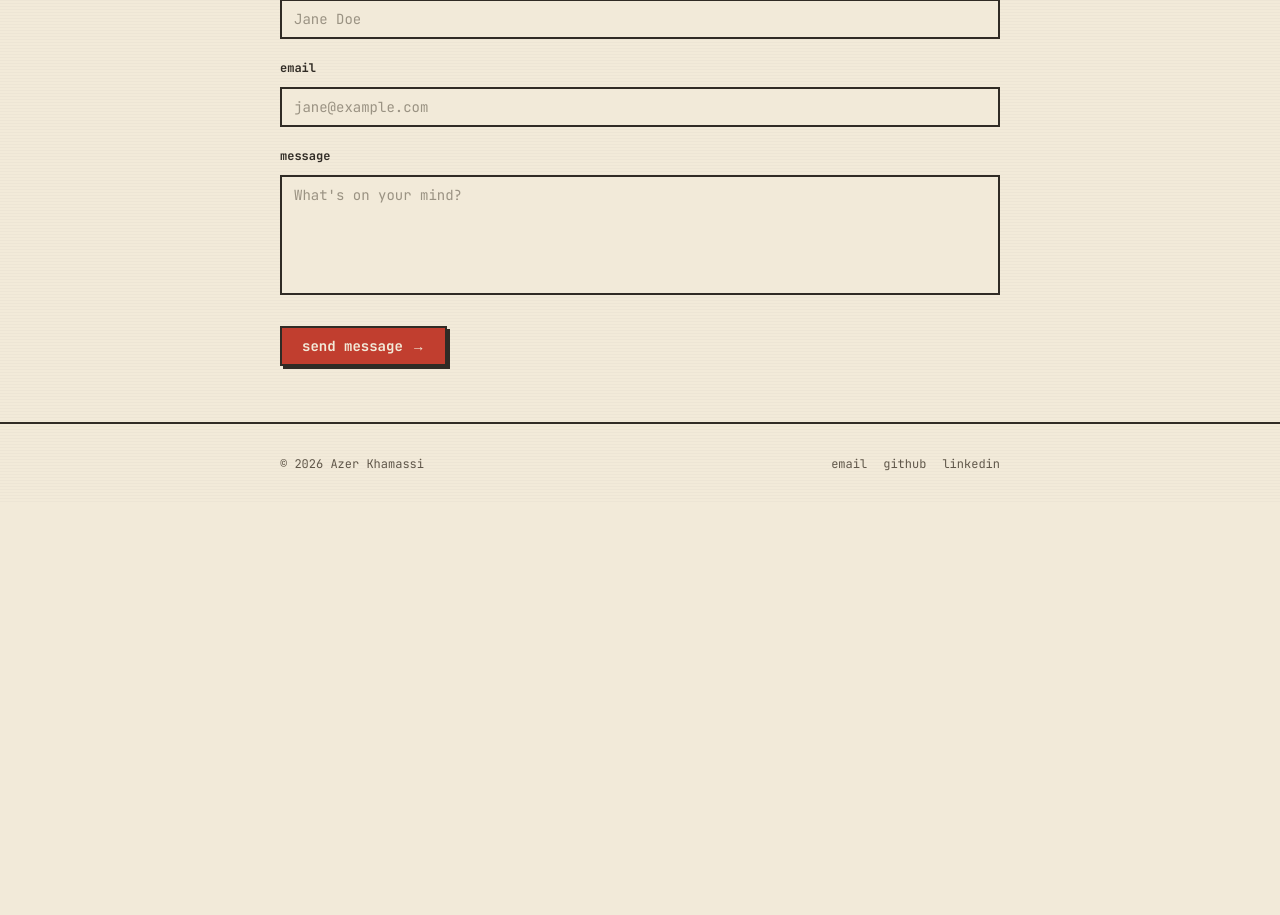
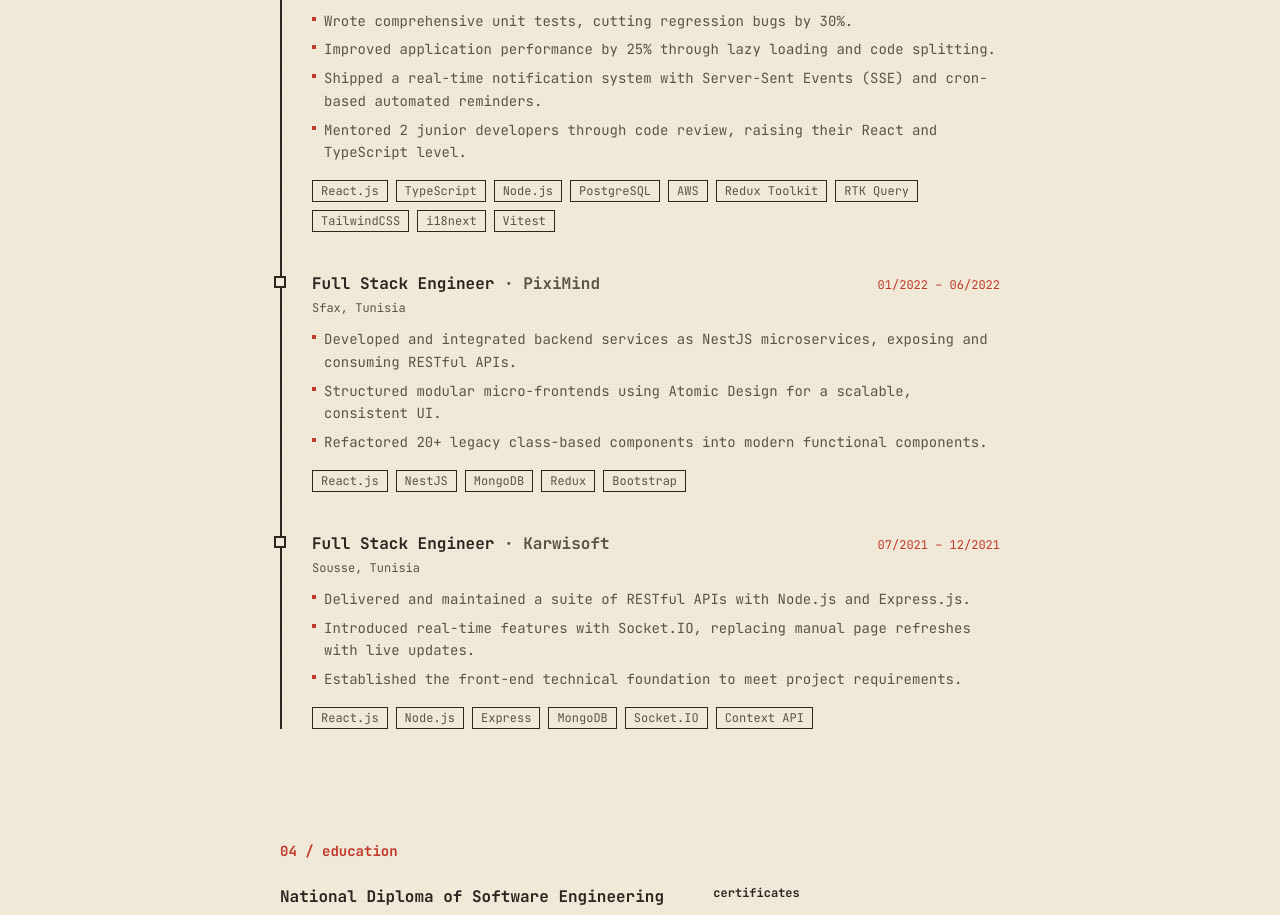
Before and after one commit to AzerKhamassi/portfolio, a Next.js app: page /en in a window 1280 px wide. Shown: the part 1874-2789 px from the top of the page. Before the commit the page ends 2378 px from the top, so only its background shows below. Built offline with nearby package versions, Linux system fonts and the light colour scheme.

Commit message:
Add Experience timeline and Education & Certificates sections

```diff
--- a/src/app/[locale]/page.tsx
+++ b/src/app/[locale]/page.tsx
@@ -2,6 +2,8 @@ import Header from "@/components/Header";
 import Hero from "@/components/Hero";
 import Projects from "@/components/Projects";
 import About from "@/components/About";
+import Experience from "@/components/Experience";
+import Education from "@/components/Education";
 import Contact from "@/components/Contact";
 import Footer from "@/components/Footer";
 import MobileNavPanel from "@/components/MobileNavPanel";
@@ -21,6 +23,8 @@ export default async function Home({ params }: PageProps<"/[locale]">) {
   const mobileLinks = [
     { href: "#work", label: dict.projects.sectionLabel },
     { href: "#about", label: dict.about.sectionLabel },
+    { href: "#experience", label: dict.experience.sectionLabel },
+    { href: "#education", label: dict.education.sectionLabel },
     { href: "#contact", label: dict.contact.sectionLabel },
   ];
 
@@ -32,6 +36,8 @@ export default async function Home({ params }: PageProps<"/[locale]">) {
         <Hero dict={dict} />
         <Projects dict={dict} />
         <About dict={dict} />
+        <Experience dict={dict} />
+        <Education dict={dict} />
         <Contact dict={dict} locale={locale} />
       </main>
       <Footer dict={dict} />
--- /dev/null
+++ b/src/components/Education.tsx
@@ -0,0 +1,27 @@
+import type { Dictionary } from "@/i18n/dictionary";
+
+export default function Education({ dict }: Readonly<{ dict: Dictionary }>) {
+  return (
+    <section id="education" className="mx-auto max-w-3xl px-6 py-14">
+      <h2 className="text-sm font-bold text-accent">{dict.education.sectionLabel}</h2>
+      <div className="mt-6 grid gap-8 sm:grid-cols-[1.4fr_1fr]">
+        <div>
+          <h3 className="font-bold">{dict.education.degree}</h3>
+          <p className="mt-1 text-sm text-ink-soft">{dict.education.school}</p>
+          <p className="mt-1 text-xs text-ink-soft">{dict.education.period}</p>
+        </div>
+        <div>
+          <p className="text-xs font-bold text-ink">{dict.education.certificatesLabel}</p>
+          <ul className="mt-3 flex flex-col gap-3 text-sm">
+            {dict.education.certificates.map((cert) => (
+              <li key={cert.name}>
+                <p className="text-ink">{cert.name}</p>
+                <p className="text-xs text-ink-soft">{cert.issuer}</p>
+              </li>
+            ))}
+          </ul>
+        </div>
+      </div>
+    </section>
+  );
+}
--- /dev/null
+++ b/src/components/Experience.tsx
@@ -0,0 +1,44 @@
+import type { Dictionary } from "@/i18n/dictionary";
+
+export default function Experience({ dict }: Readonly<{ dict: Dictionary }>) {
+  return (
+    <section id="experience" className="mx-auto max-w-3xl px-6 py-14">
+      <h2 className="text-sm font-bold text-accent">{dict.experience.sectionLabel}</h2>
+      <div className="relative mt-8">
+        <div aria-hidden className="absolute inset-y-0 left-0 w-0.5 bg-line" />
+        <ol className="flex flex-col gap-10">
+          {dict.experience.items.map((job) => (
+            <li key={`${job.company}-${job.period}`} className="relative pl-8">
+              <span
+                aria-hidden
+                className="absolute left-0 top-1 h-3 w-3 -translate-x-1/2 border-2 border-accent bg-paper"
+              />
+              <div className="flex flex-wrap items-baseline justify-between gap-x-4 gap-y-1">
+                <h3 className="font-bold">
+                  {job.role} <span className="text-ink-soft">· {job.company}</span>
+                </h3>
+                <span className="shrink-0 text-xs text-accent">{job.period}</span>
+              </div>
+              <p className="mt-1 text-xs text-ink-soft">{job.location}</p>
+              <ul className="mt-3 flex flex-col gap-1.5 text-sm leading-relaxed text-ink-soft">
+                {job.achievements.map((achievement) => (
+                  <li key={achievement.slice(0, 24)} className="flex gap-2">
+                    <span aria-hidden className="mt-1.75 h-1 w-1 shrink-0 bg-accent" />
+                    <span>{achievement}</span>
+                  </li>
+                ))}
+              </ul>
+              <ul className="mt-4 flex flex-wrap gap-2 text-xs">
+                {job.tools.map((tool) => (
+                  <li key={tool} className="border border-line px-2 py-0.5 text-ink-soft">
+                    {tool}
+                  </li>
+                ))}
+              </ul>
+            </li>
+          ))}
+        </ol>
+      </div>
+    </section>
+  );
+}
--- a/src/components/Header.tsx
+++ b/src/components/Header.tsx
@@ -11,6 +11,8 @@ export default function Header({
   const links = [
     { href: '#work', label: dict.nav.work },
     { href: '#about', label: dict.nav.about },
+    { href: '#experience', label: dict.nav.experience },
+    { href: '#education', label: dict.nav.education },
     { href: '#contact', label: dict.nav.contact },
   ]
 
@@ -20,7 +22,7 @@ export default function Header({
         <a href='#top' className='text-sm font-bold tracking-tight'>
           [ A_K ]
         </a>
-        <div className='flex items-center gap-3'>
+        <div className='flex items-center gap-5'>
           <nav className='hidden items-center gap-5 text-sm text-ink-soft sm:flex'>
             {links.map((link) => (
               <a
@@ -32,9 +34,11 @@ export default function Header({
               </a>
             ))}
           </nav>
-          <LanguageSwitcher locale={locale} />
-          <ThemeToggle dict={dict} />
-          <MobileNavTrigger />
+          <div className='flex items-center gap-3'>
+            <LanguageSwitcher locale={locale} />
+            <ThemeToggle dict={dict} />
+            <MobileNavTrigger />
+          </div>
         </div>
       </div>
     </header>
--- a/src/i18n/dictionaries/en.ts
+++ b/src/i18n/dictionaries/en.ts
@@ -22,6 +22,8 @@ const en: Dictionary = {
   nav: {
     work: "work",
     about: "about",
+    experience: "experience",
+    education: "education",
     contact: "contact",
   },
   hero: {
@@ -78,8 +80,75 @@ const en: Dictionary = {
       "Docker",
     ],
   },
+  experience: {
+    sectionLabel: "03 / experience",
+    items: [
+      {
+        role: "Full Stack Engineer",
+        company: "Plantec",
+        period: "07/2022 – Present",
+        location: "Remote",
+        achievements: [
+          "Designed a reusable component library of 100+ components with a clean, scalable architecture.",
+          "Wrote comprehensive unit tests, cutting regression bugs by 30%.",
+          "Improved application performance by 25% through lazy loading and code splitting.",
+          "Shipped a real-time notification system with Server-Sent Events (SSE) and cron-based automated reminders.",
+          "Mentored 2 junior developers through code review, raising their React and TypeScript level.",
+        ],
+        tools: [
+          "React.js",
+          "TypeScript",
+          "Node.js",
+          "PostgreSQL",
+          "AWS",
+          "Redux Toolkit",
+          "RTK Query",
+          "TailwindCSS",
+          "i18next",
+          "Vitest",
+        ],
+      },
+      {
+        role: "Full Stack Engineer",
+        company: "PixiMind",
+        period: "01/2022 – 06/2022",
+        location: "Sfax, Tunisia",
+        achievements: [
+          "Developed and integrated backend services as NestJS microservices, exposing and consuming RESTful APIs.",
+          "Structured modular micro-frontends using Atomic Design for a scalable, consistent UI.",
+          "Refactored 20+ legacy class-based components into modern functional components.",
+        ],
+        tools: ["React.js", "NestJS", "MongoDB", "Redux", "Bootstrap"],
+      },
+      {
+        role: "Full Stack Engineer",
+        company: "Karwisoft",
+        period: "07/2021 – 12/2021",
+        location: "Sousse, Tunisia",
+        achievements: [
+          "Delivered and maintained a suite of RESTful APIs with Node.js and Express.js.",
+          "Introduced real-time features with Socket.IO, replacing manual page refreshes with live updates.",
+          "Established the front-end technical foundation to meet project requirements.",
+        ],
+        tools: ["React.js", "Node.js", "Express", "MongoDB", "Socket.IO", "Context API"],
+      },
+    ],
+  },
+  education: {
+    sectionLabel: "04 / education",
+    degree: "National Diploma of Software Engineering",
+    school: "Higher Institute of Applied Sciences and Technology of Sousse",
+    period: "09/2017 – 07/2022",
+    certificatesLabel: "certificates",
+    certificates: [
+      { name: "Advanced React by Meta", issuer: "Coursera" },
+      { name: "AWS Certified Cloud Practitioner", issuer: "Amazon Web Services" },
+      { name: "Scrum Fundamentals", issuer: "SCRUMstudy" },
+      { name: "Docker Essentials", issuer: "Cognitive Class" },
+    ],
+  },
   contact: {
-    sectionLabel: "03 / contact",
+    sectionLabel: "05 / contact",
     intro: "Have a project in mind, or just want to say hi? Drop a message below.",
     nameLabel: "name",
     namePlaceholder: "Jane Doe",
--- a/src/i18n/dictionaries/fr.ts
+++ b/src/i18n/dictionaries/fr.ts
@@ -22,6 +22,8 @@ const fr: Dictionary = {
   nav: {
     work: "projets",
     about: "à propos",
+    experience: "expérience",
+    education: "formation",
     contact: "contact",
   },
   hero: {
@@ -78,8 +80,75 @@ const fr: Dictionary = {
       "Docker",
     ],
   },
+  experience: {
+    sectionLabel: "03 / expérience",
+    items: [
+      {
+        role: "Développeur Full Stack",
+        company: "Plantec",
+        period: "07/2022 – Présent",
+        location: "Télétravail",
+        achievements: [
+          "Concevoir une bibliothèque de plus de 100 composants réutilisables, à l'architecture claire et évolutive.",
+          "Rédiger une couverture complète de tests unitaires, réduisant les bugs de régression de 30%.",
+          "Optimiser les performances de l'application de 25% via le lazy loading et le code splitting.",
+          "Développer un système de notifications temps réel (SSE) et de rappels planifiés via des tâches cron.",
+          "Encadrer 2 développeurs juniors : revues de code, montée en compétences React et TypeScript.",
+        ],
+        tools: [
+          "React.js",
+          "TypeScript",
+          "Redux Toolkit",
+          "RTK Query",
+          "Node.js",
+          "PostgreSQL",
+          "AWS",
+          "TailwindCSS",
+          "i18next",
+          "Vitest",
+        ],
+      },
+      {
+        role: "Développeur Full Stack",
+        company: "PixiMind",
+        period: "01/2022 – 06/2022",
+        location: "Sfax, Tunisie",
+        achievements: [
+          "Développer des microservices NestJS exposant et consommant des API RESTful.",
+          "Structurer des micro-frontends modulaires basés sur l'Atomic Design pour une UI cohérente et évolutive.",
+          "Refactoriser plus de 20 composants class-based hérités en composants fonctionnels modernes.",
+        ],
+        tools: ["React.js", "NestJS", "MongoDB", "Redux", "Bootstrap"],
+      },
+      {
+        role: "Développeur Full Stack",
+        company: "Karwisoft",
+        period: "07/2021 – 12/2021",
+        location: "Sousse, Tunisie",
+        achievements: [
+          "Livrer et maintenir un ensemble d'API RESTful avec Node.js et Express.js.",
+          "Introduire des fonctionnalités temps réel avec Socket.IO en remplacement des rafraîchissements manuels.",
+          "Poser les fondations techniques front-end répondant aux exigences du projet.",
+        ],
+        tools: ["React.js", "Node.js", "Express", "MongoDB", "Socket.IO", "Context API"],
+      },
+    ],
+  },
+  education: {
+    sectionLabel: "04 / formation",
+    degree: "Diplôme National d'Ingénieur en Génie Logiciel",
+    school: "Institut Supérieur des Sciences Appliquées et de Technologie de Sousse",
+    period: "09/2017 – 07/2022",
+    certificatesLabel: "certificats",
+    certificates: [
+      { name: "Advanced React by Meta", issuer: "Coursera" },
+      { name: "AWS Certified Cloud Practitioner", issuer: "Amazon Web Services" },
+      { name: "Scrum Fundamentals", issuer: "SCRUMstudy" },
+      { name: "Docker Essentials", issuer: "Cognitive Class" },
+    ],
+  },
   contact: {
-    sectionLabel: "03 / contact",
+    sectionLabel: "05 / contact",
     intro: "Un projet en tête, ou juste envie de dire bonjour ? Laissez-moi un message ci-dessous.",
     nameLabel: "nom",
     namePlaceholder: "Jean Dupont",
--- a/src/i18n/dictionary.ts
+++ b/src/i18n/dictionary.ts
@@ -8,6 +8,8 @@ export type Dictionary = {
   nav: {
     work: string;
     about: string;
+    experience: string;
+    education: string;
     contact: string;
   };
   hero: {
@@ -34,6 +36,25 @@ export type Dictionary = {
     paragraphs: string[];
     stackLabel: string;
     stack: string[];
+  };
+  experience: {
+    sectionLabel: string;
+    items: {
+      role: string;
+      company: string;
+      period: string;
+      location: string;
+      achievements: string[];
+      tools: string[];
+    }[];
+  };
+  education: {
+    sectionLabel: string;
+    degree: string;
+    school: string;
+    period: string;
+    certificatesLabel: string;
+    certificates: { name: string; issuer: string }[];
   };
   contact: {
     sectionLabel: string;
```
